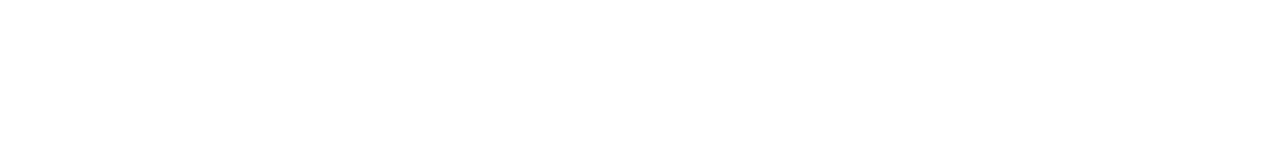
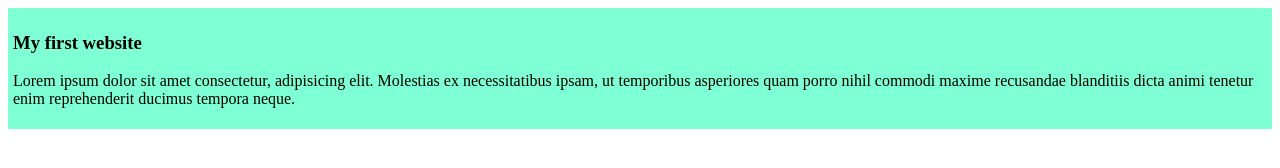
Before and after one commit to SUMANCR7/my-simple-website, a plain HTML site: page index.html in a window 1280 px wide. Drawn offline with Linux system fonts and the light colour scheme.

Commit message:
added the first blog

```diff
--- a/index.html
+++ b/index.html
@@ -4,8 +4,12 @@
   <meta charset="UTF-8">
   <meta name="viewport" content="width=device-width, initial-scale=1.0">
   <title>My simple website</title>
+  <link rel="stylesheet" href="styles/blog.css">
 </head>
 <body>
-
+  <div>
+    <h3>My first website</h3>
+    <p>Lorem ipsum dolor sit amet consectetur, adipisicing elit. Molestias ex necessitatibus ipsam, ut temporibus asperiores quam porro nihil commodi maxime recusandae blanditiis dicta animi tenetur enim reprehenderit ducimus tempora neque.</p>
+  </div>
 </body>
 </html>
--- /dev/null
+++ b/styles/blog.css
@@ -0,0 +1,4 @@
+div{
+  background-color: aquamarine;
+  padding: 5px;
+}
```
